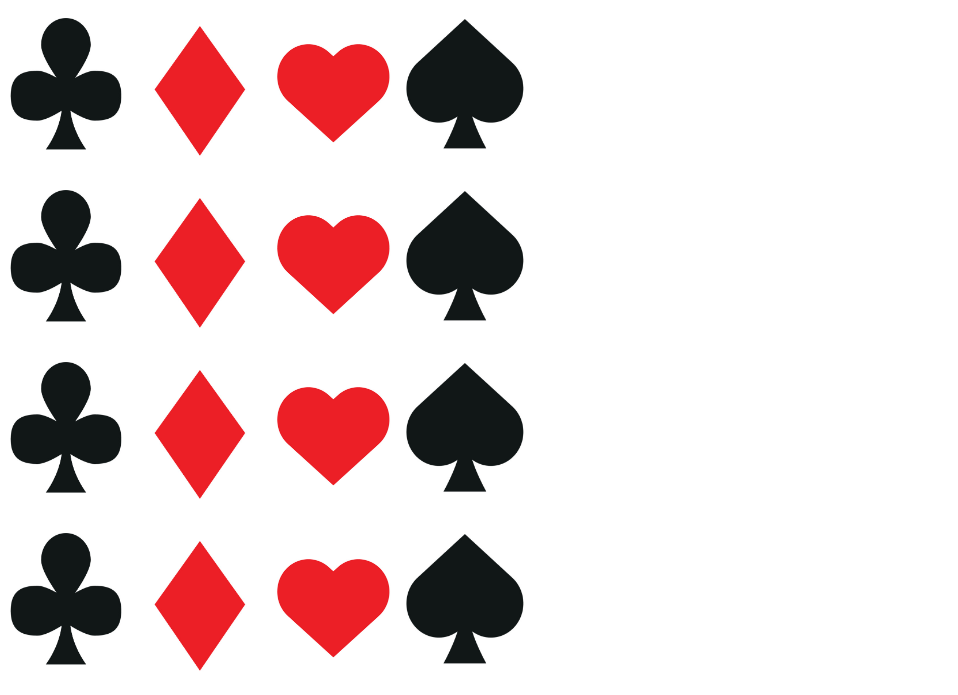
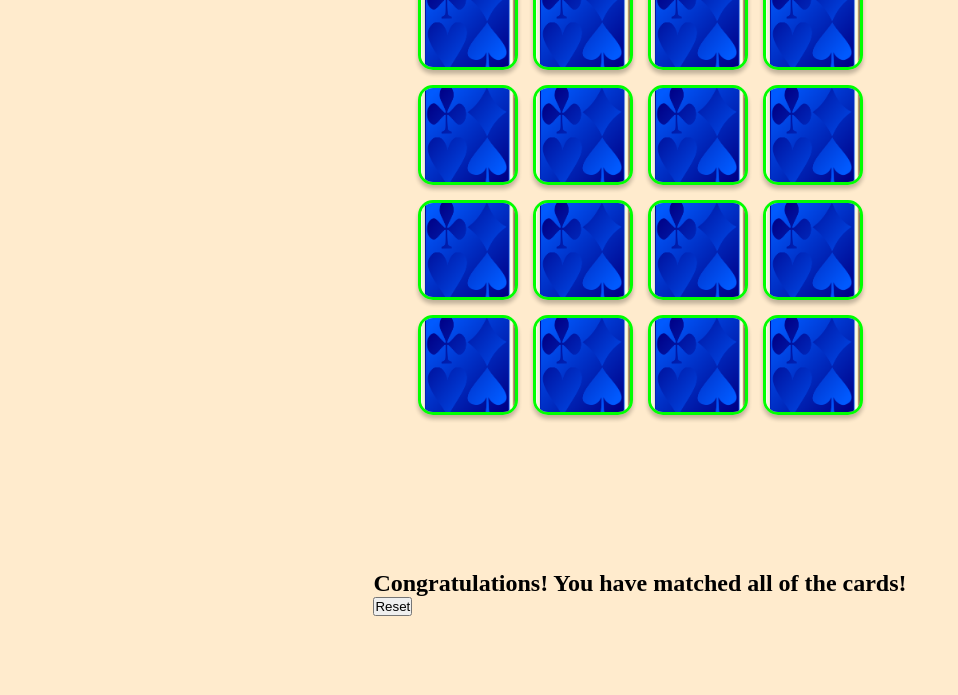
Before and after one commit to jarough/memory, a plain HTML site: page index.html in a window 1280 px wide. Shown: the part 107-802 px from the top of the page, without its empty margins (0-958 px from the left). Drawn offline with Linux system fonts and the light colour scheme.

Commit message:
Added new images to 'assets' folder including wireframes Created basic layout for the card grid

```diff
--- a/index.html
+++ b/index.html
@@ -1,32 +1,88 @@
 <!DOCTYPE html>
 <html lang="en">
+
 <head>
     <meta charset="UTF-8">
     <meta name="viewport" content="width=device-width, initial-scale=1.0">
     <title>Memorise | Puzzle Game</title>
-    <!-- style.css -->
+    <!-- Link to style.css file -->
     <link rel="stylesheet" href="style.css">
+    <!-- Link to JavaScript file -->
+    <script src="index.js"></script>
 </head>
+
 <body>
-    <h1>Memorise</h1>
-    <img src="assets/club.png">
-    <img src="assets/diamond.png">
-    <img src="assets/heart.png">
-    <img src="assets/spade.png">
-    <br><br>
-    <img src="assets/club.png">
-    <img src="assets/diamond.png">
-    <img src="assets/heart.png">
-    <img src="assets/spade.png">
-    <br><br>
-    <img src="assets/club.png">
-    <img src="assets/diamond.png">
-    <img src="assets/heart.png">
-    <img src="assets/spade.png">
-    <br><br>
-    <img src="assets/club.png">
-    <img src="assets/diamond.png">
-    <img src="assets/heart.png">
-    <img src="assets/spade.png">
+    <div class="cardgrid">
+        <div class="card">
+            <img class="back" src="assets/back-of-card.png" alt="Back of card">
+            <img class="front" src="assets/club.png" alt="Club">
+        </div>
+        <div class="card">
+            <img class="back" src="assets/back-of-card.png" alt="Back of card">
+            <img class="front" src="assets/club.png" alt="Club">
+        </div>
+        <div class="card">
+            <img class="back" src="assets/back-of-card.png" alt="Back of card">
+            <img class="front" src="assets/club.png" alt="Club">
+        </div>
+        <div class="card">
+            <img class="back" src="assets/back-of-card.png" alt="Back of card">
+            <img class="front" src="assets/club.png" alt="Club">
+        </div>
+        <div class="card">
+            <img class="back" src="assets/back-of-card.png" alt="Back of card">
+            <img class="front" src="assets/club.png" alt="Club">
+        </div>
+        <div class="card">
+            <img class="back" src="assets/back-of-card.png" alt="Back of card">
+            <img class="front" src="assets/club.png" alt="Club">
+        </div>
+        <div class="card">
+            <img class="back" src="assets/back-of-card.png" alt="Back of card">
+            <img class="front" src="assets/club.png" alt="Club">
+        </div>
+        <div class="card">
+            <img class="back" src="assets/back-of-card.png" alt="Back of card">
+            <img class="front" src="assets/club.png" alt="Club">
+        </div>
+        <div class="card">
+            <img class="back" src="assets/back-of-card.png" alt="Back of card">
+            <img class="front" src="assets/club.png" alt="Club">
+        </div>
+        <div class="card">
+            <img class="back" src="assets/back-of-card.png" alt="Back of card">
+            <img class="front" src="assets/club.png" alt="Club">
+        </div>
+        <div class="card">
+            <img class="back" src="assets/back-of-card.png" alt="Back of card">
+            <img class="front" src="assets/club.png" alt="Club">
+        </div>
+        <div class="card">
+            <img class="back" src="assets/back-of-card.png" alt="Back of card">
+            <img class="front" src="assets/club.png" alt="Club">
+        </div>
+        <div class="card">
+            <img class="back" src="assets/back-of-card.png" alt="Back of card">
+            <img class="front" src="assets/club.png" alt="Club">
+        </div>
+        <div class="card">
+            <img class="back" src="assets/back-of-card.png" alt="Back of card">
+            <img class="front" src="assets/club.png" alt="Club">
+        </div>
+        <div class="card">
+            <img class="back" src="assets/back-of-card.png" alt="Back of card">
+            <img class="front" src="assets/club.png" alt="Club">
+        </div>
+        <div class="card">
+            <img class="back" src="assets/back-of-card.png" alt="Back of card">
+            <img class="front" src="assets/club.png" alt="Club">
+        </div>
+    </div>
+
+    <div class="modal">
+        <h2>Congratulations! You have matched all of the cards!</h2>
+        <button>Reset</button>
+    </div>
 </body>
+
 </html>
--- a/style.css
+++ b/style.css
@@ -1,19 +1,52 @@
-body {
-    background-color: white;
-    color: black;
+* {
+    padding: 0;
+    margin: 0;
+    box-sizing: border-box;
 }
 
-h1 {
-    text-align: center;
-    font-size: 50px;
-    font-weight: bold;
+body {
+    display: grid;
+    place-items: center;
+    height: 100vh;
+    background: blanchedalmond;
+
 }
 
-p {
-    text-align: center;
-    font-size: 25px;
+.card {
+    width: 100px;
+    aspect-ratio: 1/1;
+    position: relative;
+    perspective: 500px;
+    transform-style: preserve-3d;
+    cursor: pointer;
 }
 
-img {
-    width: 10%;
+.cardgrid {
+    display: grid;
+    grid-template-columns: repeat(4, 100px);
+    gap: 15px;
 }
+
+.card img {
+    height: 100px;
+    width: 100px;
+    object-fit: cover;
+    position: absolute;
+    transition: 0.5s;
+    backface-visibility: hidden;
+    border: 3px solid lime;
+    border-radius: 15px;
+    box-shadow: 0 4px 4px rgba(0, 0, 0, 0.247);
+}
+
+.front {
+    transform: rotateY(200deg);
+}
+
+.back, .cardflip .front {
+    transform: rotateY(0deg);
+}
+
+.cardflip .back {
+    transform: rotateY(-180deg);
+}
```
Also changed, not shown: assets/back-of-card.png (added), assets/desktop.png (added), assets/question-mark-sign-icon.png (added), 1 other file.
